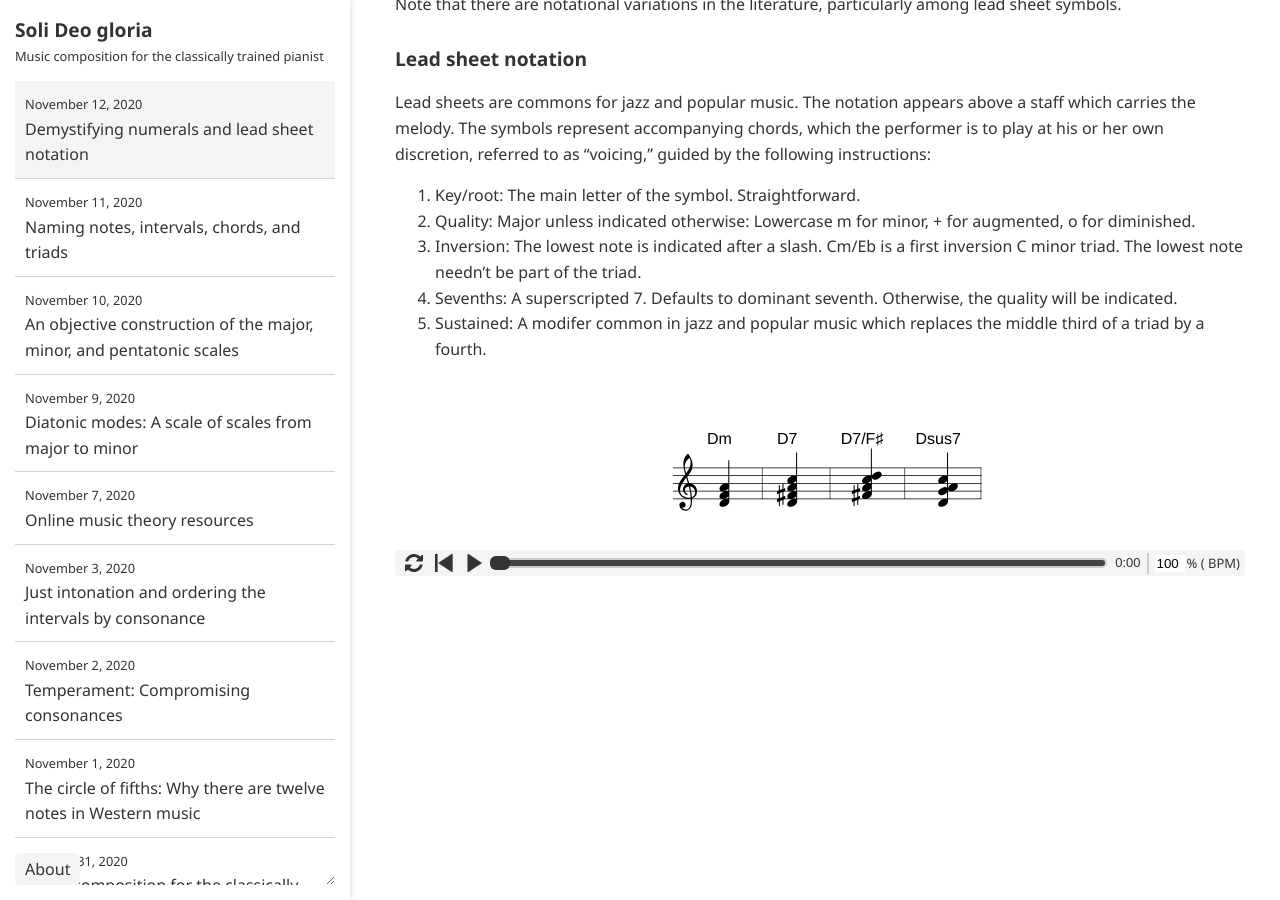
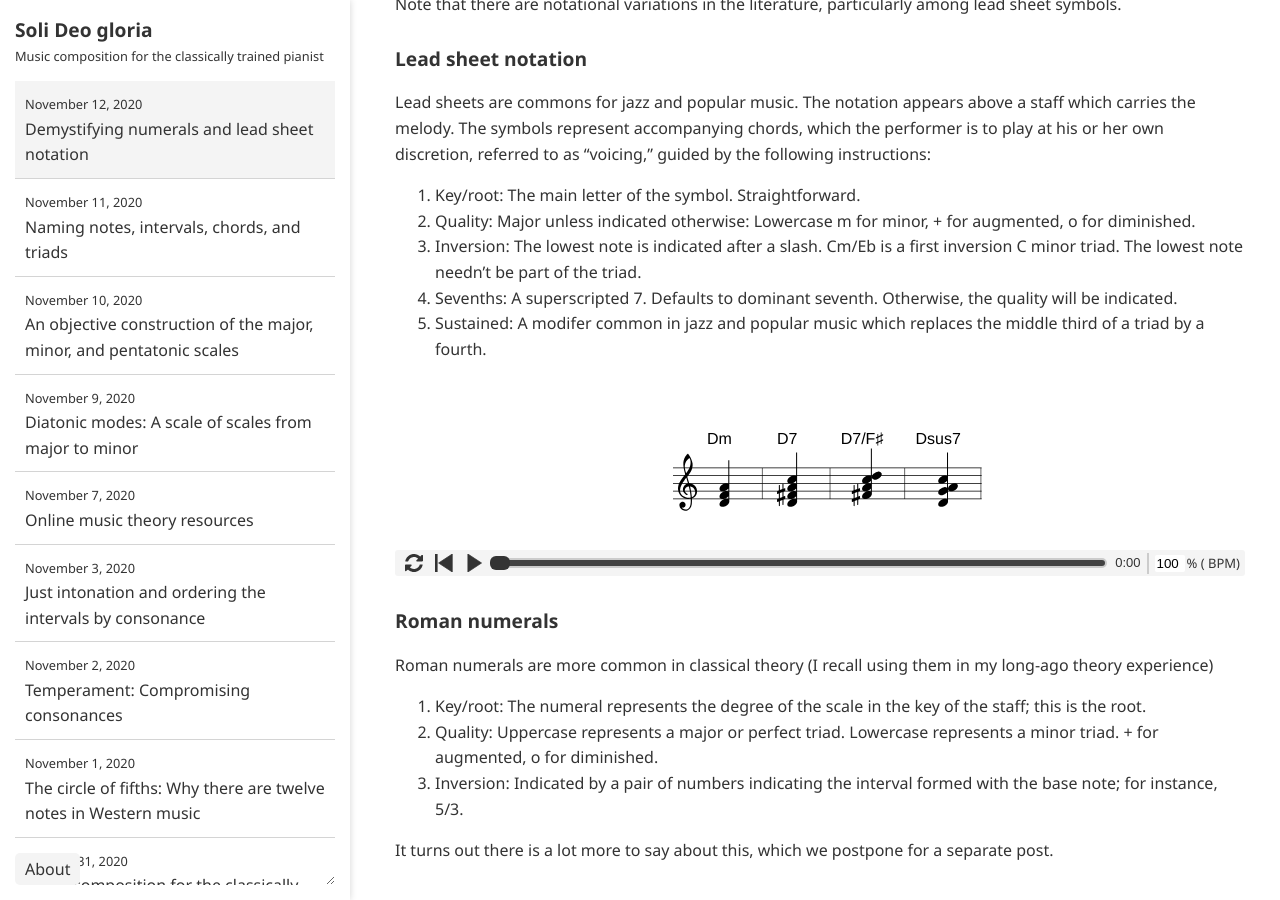
Before and after one commit to ansyblenetwork/sdg, a Jekyll site: the page built from _posts/2020-11-12-demystifying-numerals-and.md, in a window 1280 px wide and 900 px high, scrolled down 570 px. Built offline with Jekyll 4.4.1, drawn with Linux system fonts in a browser that asks for light colours.

Commit message:
Update 2020-11-12-demystifying-numerals-and.md

```diff
--- a/_posts/2020-11-12-demystifying-numerals-and.md
+++ b/_posts/2020-11-12-demystifying-numerals-and.md
@@ -28,7 +28,7 @@
 4. Sevenths: A superscripted 7. Defaults to dominant seventh. Otherwise, the quality will be indicated.
 5. Sustained: A modifer common in jazz and popular music which replaces the middle third of a triad by a fourth.
 
-<div id="score"><div>
+<div id="score"></div>
 <script>
 makeInteractive("score", `
 X:1
```
